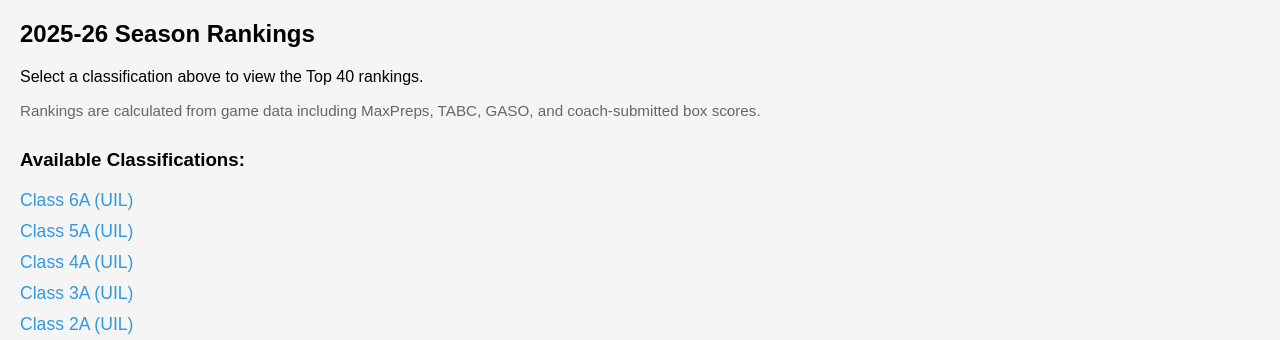
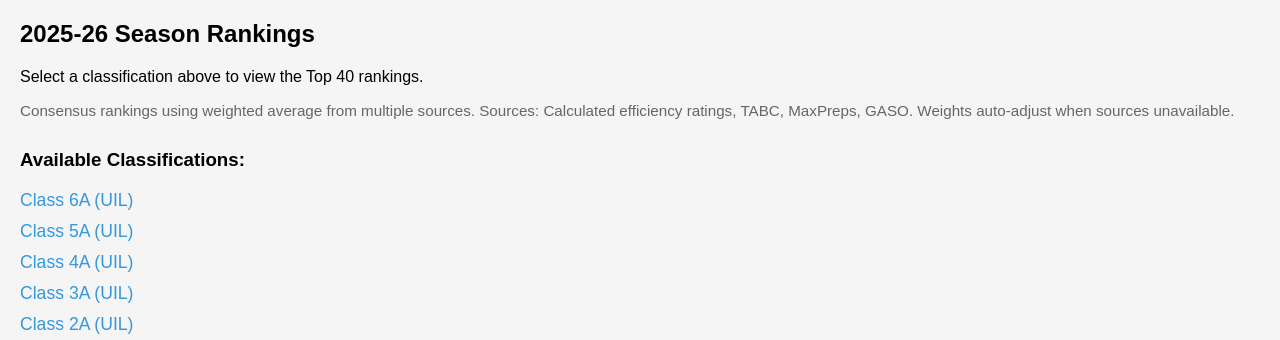
Before and after one commit to teamarete/TBBAS, a Flask app: page / in a window 1280 px wide. Shown: the part 234-574 px from the top of the page. Run offline with Flask 3, Linux system fonts and the light colour scheme.

Commit message:
Update rankings description text
Changed rankings description to:
"Consensus rankings using weighted average from multiple sources.
Sources: Calculated efficiency ratings, TABC, MaxPreps, GASO.
Weights auto-adjust when sources unavailable."

Updated in:
- classification.html (individual ranking pages)
- index.html (home page)

🤖 Generated with [Claude Code](https://claude.com/claude-code)

Co-Authored-By: Claude <noreply@anthropic.com>

```diff
--- a/templates/classification.html
+++ b/templates/classification.html
@@ -3,7 +3,7 @@
 <h2>{{ classification_name }} - TBBAS Rankings</h2>
 <p style="color: #666; margin-bottom: 20px;">
     Consensus rankings using weighted average from multiple sources.
-    <em>Sources (25% each): Calculated efficiency ratings, TABC, MaxPreps, GASO pre-season. Weights auto-adjust when sources unavailable.</em>
+    <em>Sources: Calculated efficiency ratings, TABC, MaxPreps, GASO. Weights auto-adjust when sources unavailable.</em>
 </p>
 <table>
     <thead>
--- a/templates/index.html
+++ b/templates/index.html
@@ -2,7 +2,7 @@
 {% block content %}
 <h2>2025-26 Season Rankings</h2>
 <p>Select a classification above to view the Top 40 rankings.</p>
-<p style="color: #666; font-size: 0.95em;">Rankings are calculated from game data including MaxPreps, TABC, GASO, and coach-submitted box scores.</p>
+<p style="color: #666; font-size: 0.95em;">Consensus rankings using weighted average from multiple sources. Sources: Calculated efficiency ratings, TABC, MaxPreps, GASO. Weights auto-adjust when sources unavailable.</p>
 <div style="margin-top: 30px;">
     <h3>Available Classifications:</h3>
     {% for class_code, class_name in classifications.items() %}
```
